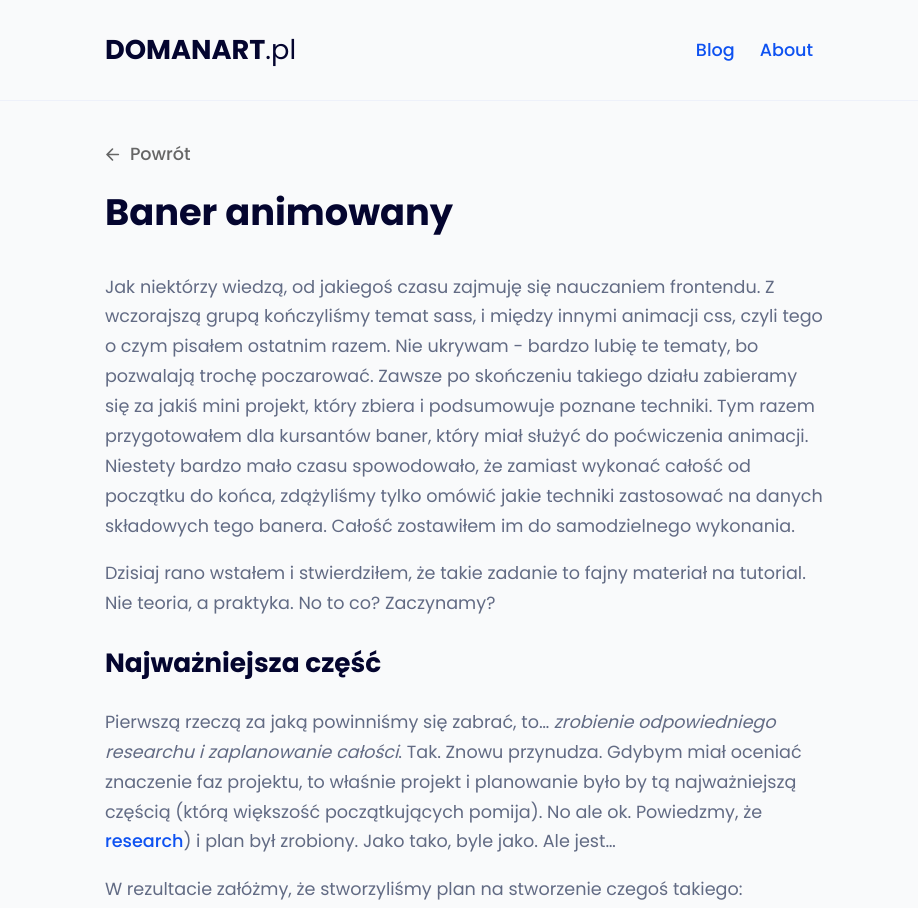
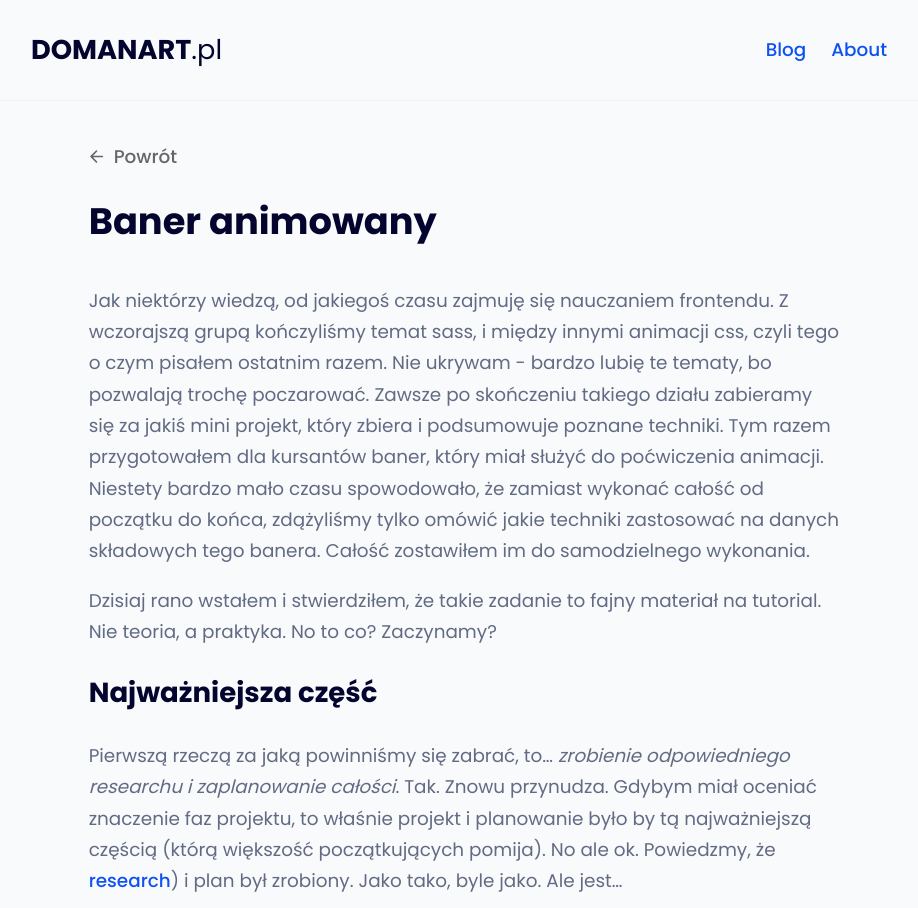
Before and after one commit to kartofelek007/blog, an Astro site: page /blog/baner-animowany in a window 1280 px wide. Shown: the top 908 px of the page, without its empty margins (176-1094 px from the left). Built offline with nearby package versions, Linux system fonts and the light colour scheme; Astro itself is replaced by a stand-in of ours.

Commit message:
poprawki

```diff
--- a/src/components/Header.astro
+++ b/src/components/Header.astro
@@ -32,7 +32,7 @@ let titleB = SITE_TITLE.split(".")[1];
 	}
 
 	.header-container {
-		max-width: 65ch;
+		max-width: 75ch;
 		height: 100%;
 		width: 100%;
 		margin: 0 auto;
@@ -56,6 +56,7 @@ let titleB = SITE_TITLE.split(".")[1];
 			margin-right: 0;
 		}
 	}
+
 	.page-title {
 		font-weight: bold;
 		margin: 0.5em 0;
--- a/src/components/HeaderLink.astro
+++ b/src/components/HeaderLink.astro
@@ -19,6 +19,5 @@ const isActive = href === pathname || href === pathname.replace(/\/$/, '');
 	}
 	a.active {
 		font-weight: bolder;
-		text-decoration: underline;
 	}
 </style>
--- a/src/styles/global.css
+++ b/src/styles/global.css
@@ -7,8 +7,8 @@ body {
     background-color: #F9FAFB;
     word-wrap: break-word;
     overflow-wrap: break-word;
-    font-size: 1.1rem;
-    line-height: 1.6;
+    font-size: 1.15rem;
+    line-height: 1.8;
     color: #626B84;
     padding-top: 100px;
 }
@@ -58,7 +58,6 @@ a.back-link {
     display: inline-flex;
     gap: 10px;
     align-items: center;
-    margin-top: 40px;
     color: #666;
     margin-bottom: 15px;
     text-decoration: none;
@@ -86,6 +85,10 @@ a.back-link:hover::before {
 
 nav a {
     margin-right: 10px;
+}
+
+main {
+    margin-top: 40px;
 }
 
 textarea {
```
